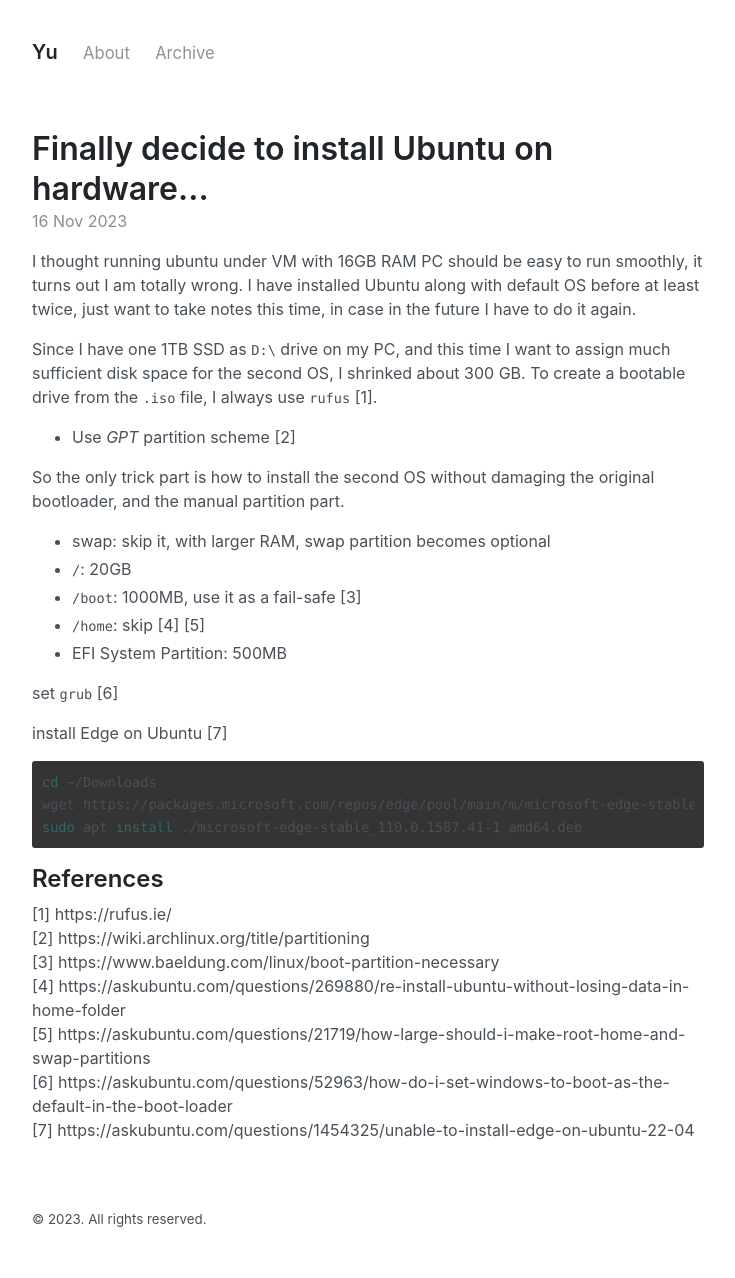
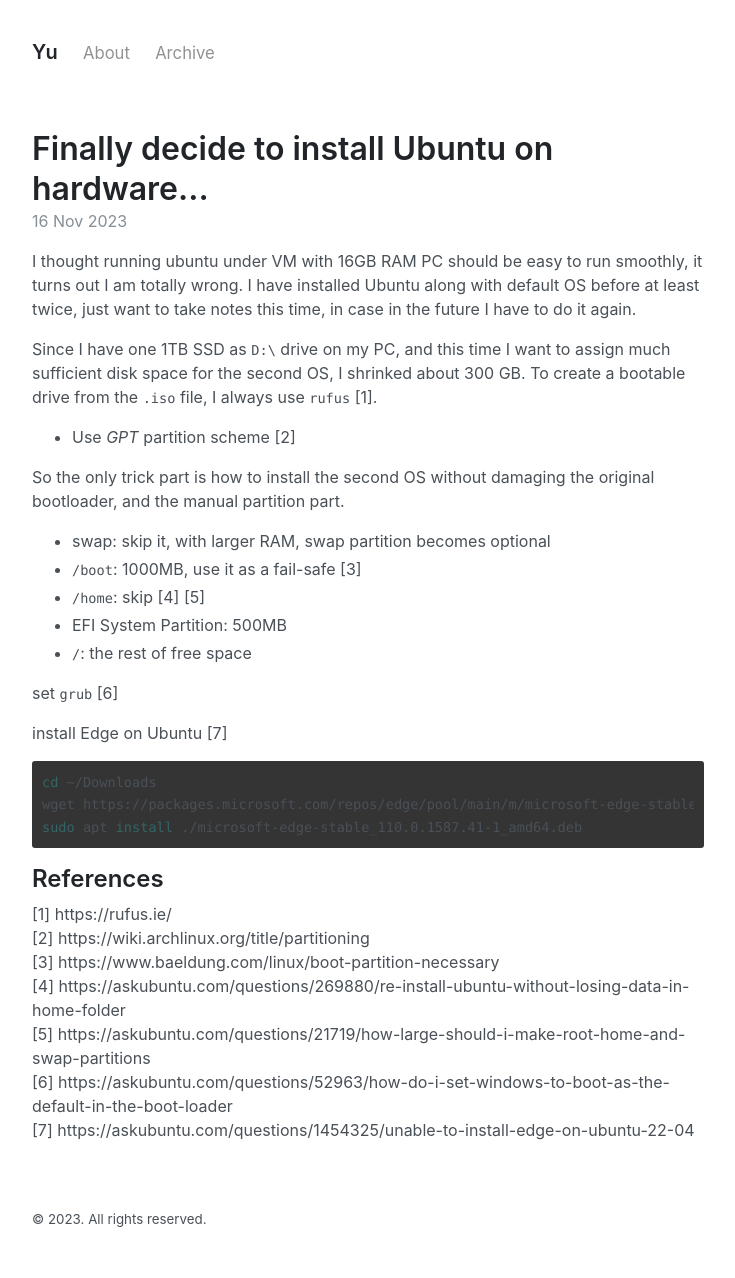
Before and after one commit to yuuu14/blog, a Jekyll site: the page built from _posts/2023-11-16-dual-boot-ubuntu.md, in a window 1280 px wide. Shown: the whole page, without its empty margins (272-1007 px from the left). Built offline with Jekyll 4.4.1, drawn with Linux system fonts in a browser that asks for light colours.

Commit message:
update post

```diff
--- a/_posts/2023-11-16-dual-boot-ubuntu.md
+++ b/_posts/2023-11-16-dual-boot-ubuntu.md
@@ -13,10 +13,10 @@ Since I have one 1TB SSD as `D:\` drive on my PC, and this time I want to assign
 So the only trick part is how to install the second OS without damaging the original bootloader, and the manual partition part.
 
 - swap: skip it, with larger RAM, swap partition becomes optional
-- `/`: 20GB
 - `/boot`: 1000MB, use it as a fail-safe [3]
 - `/home`: skip [4] [5]
 - EFI System Partition: 500MB
+- `/`: the rest of free space
 
 set `grub` [6]
 
```
